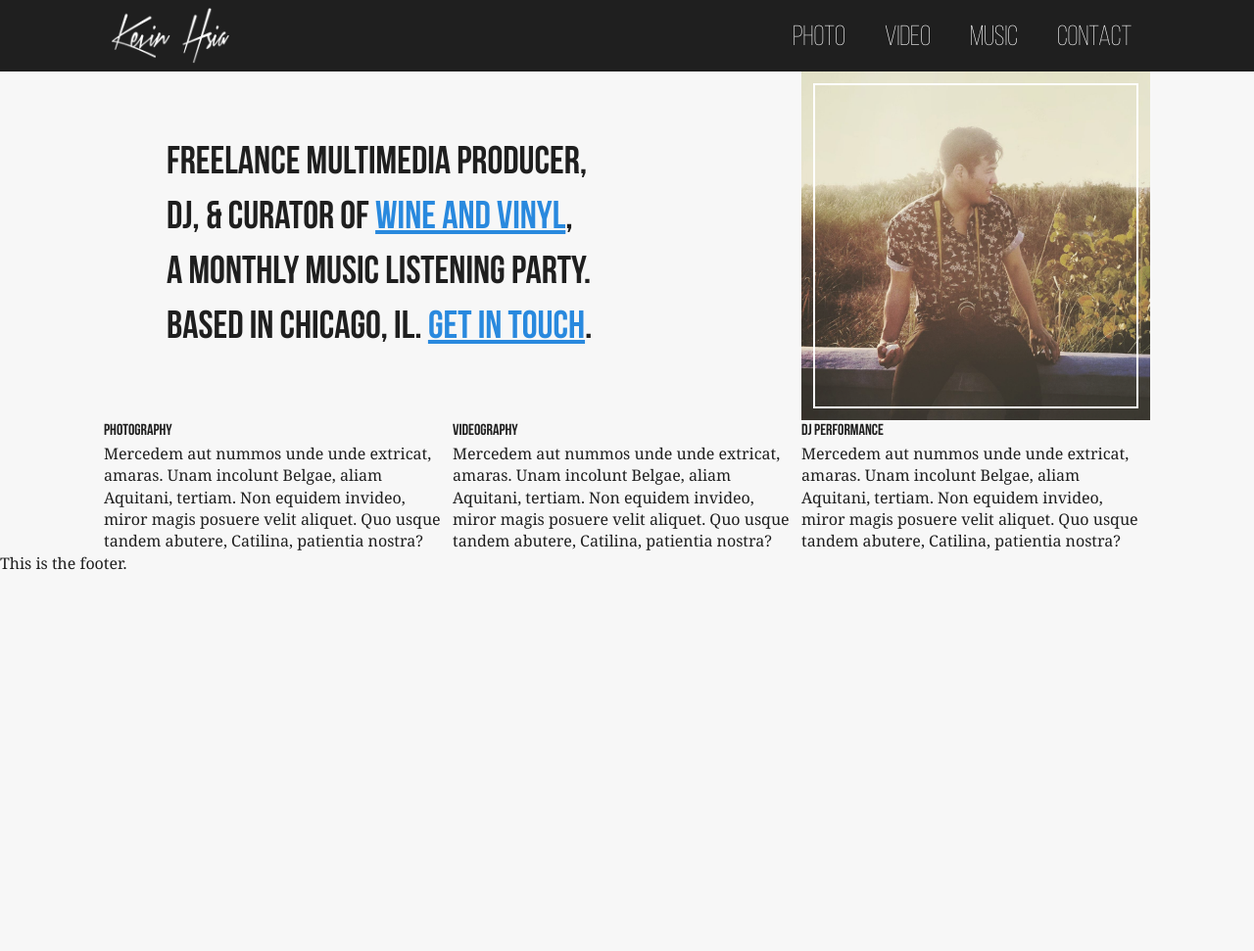
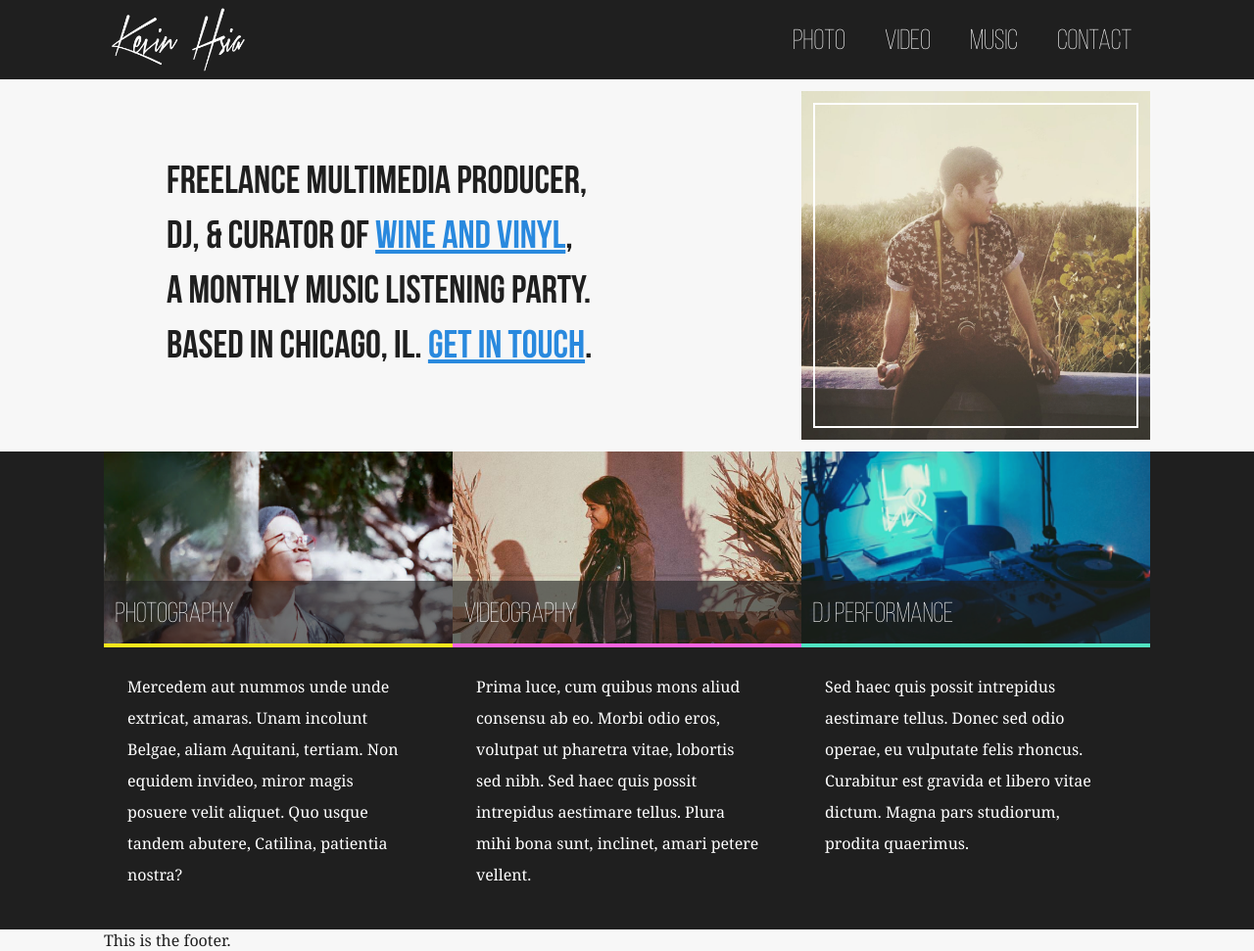
Before and after one commit to kevinhsia/kevinhsia.github.io, a Jekyll site: the page built from index.html, in a window 1280 px wide. Shown: the whole page at 98% size. Built offline with Jekyll 4.4.1, drawn with Linux system fonts in a browser that asks for light colours; some web fonts are replaced; before the commit the page ends 900 px from its top, so only the background shows below that.

Commit message:
Home page updates

```diff
--- a/_includes/footer.html
+++ b/_includes/footer.html
@@ -1,3 +1,7 @@
-<footer class="site-footer">
-  This is the footer.
+<footer class="footer">
+  <div class="content-wrapper">
+    <div class="footer__content">
+      This is the footer.
+    </div>
+  </div>
 </footer>
--- a/_sass/_header.scss
+++ b/_sass/_header.scss
@@ -27,7 +27,7 @@
   box-shadow: inset 0 0 0 $color-red;
   display: inline-block;
   font-size: 1.8em;
-  padding: 0.65em 0.65em 0.5em;
+  padding: 0.8em 0.65em 0.6em;
   text-transform: uppercase;
   transition: box-shadow 0.1s linear;
 
--- a/_sass/_homepage.scss
+++ b/_sass/_homepage.scss
@@ -3,6 +3,7 @@
   align-items: center;
   display: flex;
   justify-content: space-between;
+  padding: 0.75em 0;
 }
 
 .hero__heading {
@@ -47,6 +48,11 @@
 
 // Services
 .services {
+  background-color: $color-black;
+  color: $color-white;
+}
+
+.services__items-wrapper {
   display: flex;
 }
 
@@ -55,5 +61,38 @@
 }
 
 .services__item-header {
+  background-size: cover;
+  border-bottom: 4px solid;
+  height: 200px;
+  position: relative;
 
+  .services__item--photography & {
+    background-image: url(../assets/images/service-item-photo.png);
+    border-color: $color-yellow;
+  }
+
+  .services__item--videography & {
+    background-image: url(../assets/images/service-item-video.png);
+    border-color: $color-pink;
+  }
+
+  .services__item--dj-performance & {
+    background-image: url(../assets/images/service-item-dj.png);
+    border-color: $color-teal;
+  }
 }
+
+.services__item-name {
+  background-color: rgba($color-black, 0.6);
+  bottom: 0;
+  font-family: $header-font-family;
+  font-size: 1.8rem;
+  padding: 0.5em 0.5em 0.3em 0.4em;
+  position: absolute;
+  width: 100%;
+}
+
+.services__item-body {
+  line-height: 2;
+  padding: 1.5em 2.5em 2.5em 1.5em;
+}
--- a/css/main.scss
+++ b/css/main.scss
@@ -46,4 +46,5 @@ $max-width: 1100px;
 @import 'reset';
 @import 'base';
 @import 'header';
+@import 'footer';
 @import 'homepage';
--- a/index.html
+++ b/index.html
@@ -14,8 +14,11 @@ layout: default
         <div class="hero__avatar-image"></div>
       </div>
     </div>
+  </div>
 
   <div class="services">
+    <div class="content-wrapper">
+      <div class="services__items-wrapper">
         <div class="services__item services__item--photography">
           <div class="services__item-header">
             <h2 class="services__item-name">
@@ -23,7 +26,7 @@ layout: default
             </h2>
           </div>
           <div class="services__item-body">
-          <p class="services__item-description">
+            <p>
               Mercedem aut nummos unde unde extricat, amaras.
               Unam incolunt Belgae, aliam Aquitani, tertiam.
               Non equidem invideo, miror magis posuere velit aliquet.
@@ -38,11 +41,11 @@ layout: default
             </h2>
           </div>
           <div class="services__item-body">
-          <p class="services__item-description">
-            Mercedem aut nummos unde unde extricat, amaras.
-            Unam incolunt Belgae, aliam Aquitani, tertiam.
-            Non equidem invideo, miror magis posuere velit aliquet.
-            Quo usque tandem abutere, Catilina, patientia nostra?
+            <p>
+              Prima luce, cum quibus mons aliud  consensu ab eo.
+              Morbi odio eros, volutpat ut pharetra vitae, lobortis sed nibh.
+              Sed haec quis possit intrepidus aestimare tellus.
+              Plura mihi bona sunt, inclinet, amari petere vellent.
             </p>
           </div>
         </div>
@@ -53,12 +56,13 @@ layout: default
             </h2>
           </div>
           <div class="services__item-body">
-          <p class="services__item-description">
-            Mercedem aut nummos unde unde extricat, amaras.
-            Unam incolunt Belgae, aliam Aquitani, tertiam.
-            Non equidem invideo, miror magis posuere velit aliquet.
-            Quo usque tandem abutere, Catilina, patientia nostra?
+            <p>
+              Sed haec quis possit intrepidus aestimare tellus.
+              Donec sed odio operae, eu vulputate felis rhoncus.
+              Curabitur est gravida et libero vitae dictum.
+              Magna pars studiorum, prodita quaerimus.
             </p>
+          </div>
         </div>
       </div>
     </div>
```
Also changed, not shown: _sass/_footer.scss (added), assets/images/service-item-dj.png (added), assets/images/service-item-photo.png (added), assets/images/service-item-video.png (added), 1 other file. Lines whose indentation alone changed are shown as unchanged.
